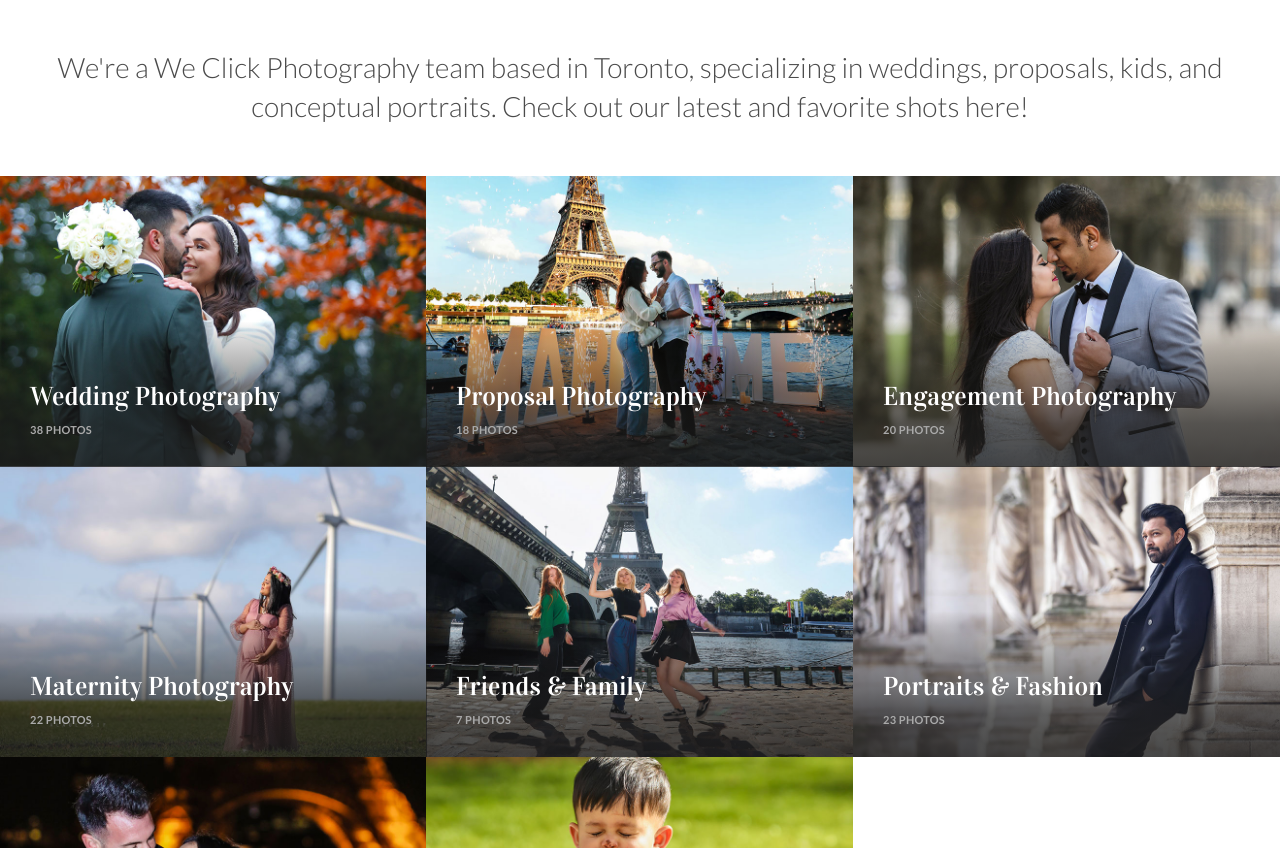
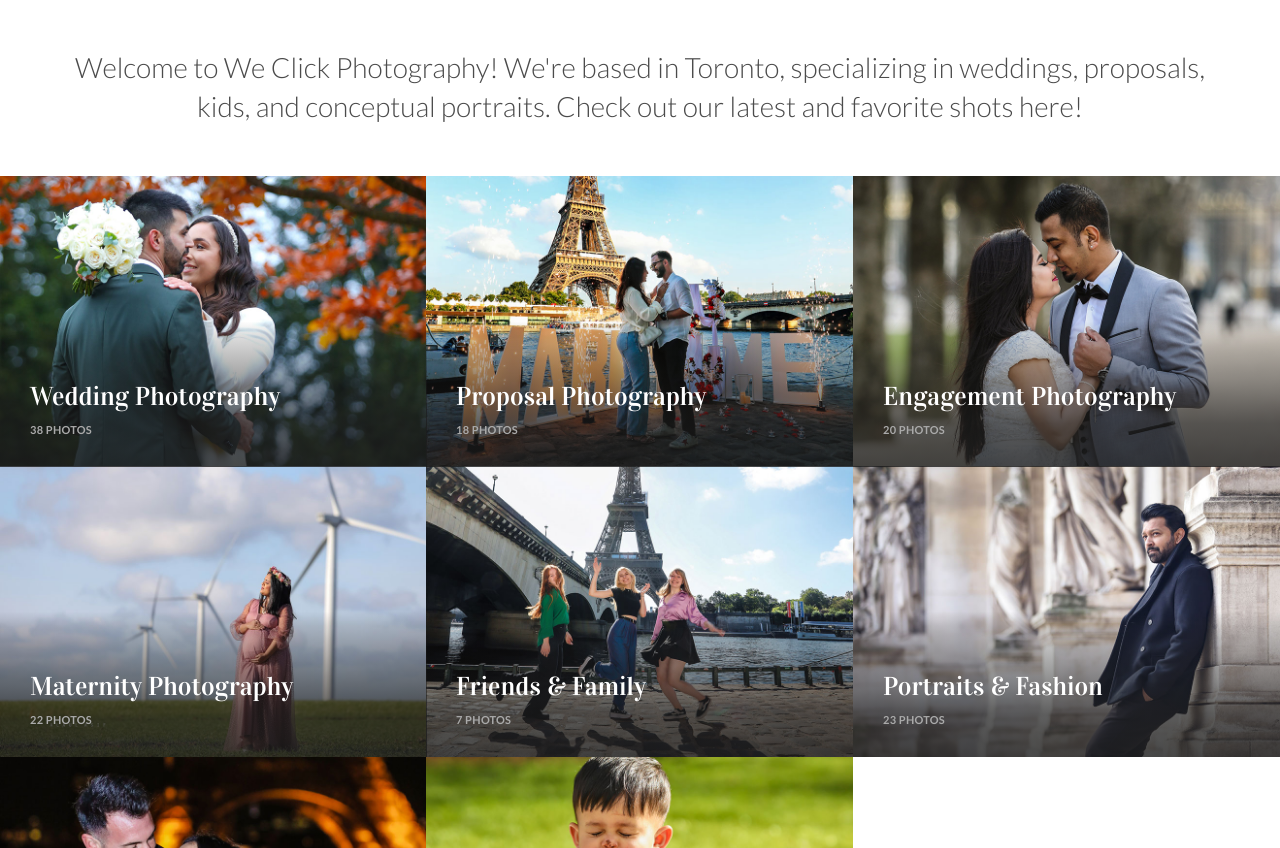
Before and after one commit to alaulislam/WeClickPhotography, a plain HTML site: page index.html in a window 1280 px wide. Shown: the part 962-1810 px from the top of the page. Drawn offline with nearby package versions, Linux system fonts and the light colour scheme; some icons are missing.

Commit message:
intro update

```diff
--- a/index.html
+++ b/index.html
@@ -176,7 +176,7 @@
 
   <!--Bootstrap Carousel End-->
     <div class="container inner">
-      <p class="lead text-center bm0">We're a We Click Photography team based in Toronto, specializing in weddings, proposals, kids, and conceptual portraits. Check out our latest and favorite shots here!</p>
+      <p class="lead text-center bm0">Welcome to We Click Photography! We're based in Toronto, specializing in weddings, proposals, kids, and conceptual portraits. Check out our latest and favorite shots here!</p>
     </div>
     <!-- /.container -->
 
```
